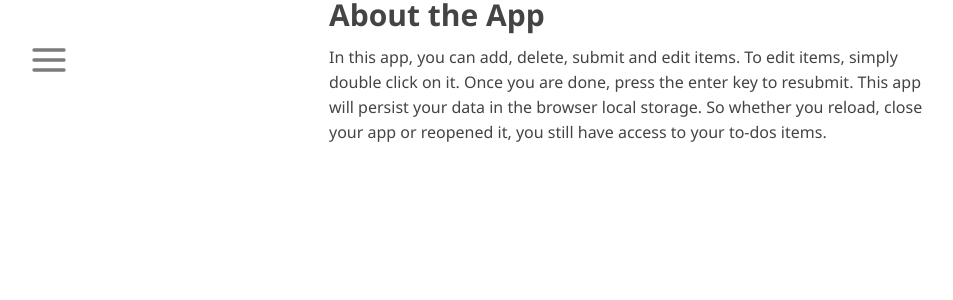
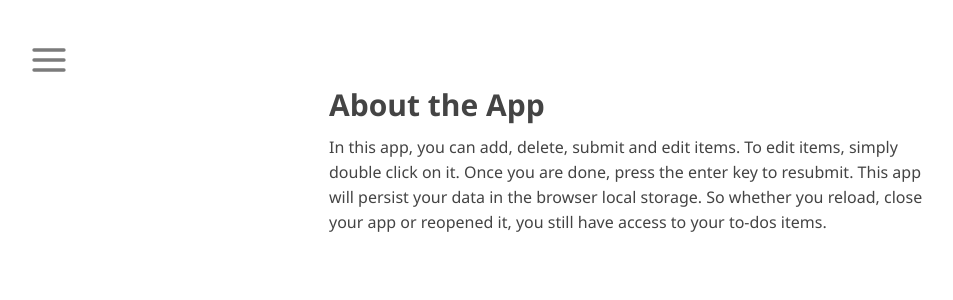
Before and after one commit to Lizdev-05/react-to-do-lists, a React (Create React App) app: page /#/about/about-app in a window 1280 px wide. Shown: the top 300 px of the page, without its empty margins (11-964 px from the left). Built offline with nearby package versions, Linux system fonts and the light colour scheme.

Commit message:
update styling

```diff
--- a/src/App.css
+++ b/src/App.css
@@ -138,6 +138,7 @@ a {
 }
 
 .main__content {
+  margin: 15% auto;
   flex: 7;
 }
 
--- a/src/pages/SinglePage.js
+++ b/src/pages/SinglePage.js
@@ -14,7 +14,7 @@ const SinglePage = () => {
       slug: "about-author",
       title: "About the Author",
       description:
-      "This app was developed by Oyinlade Ojesanmi, a web developer student at Microverse and a technical writer. She is opened to freelance Gig. So go ahead and connect with Oyinlade on LinkedIn https://www.linkedin.com/in/elizabeth-oyinlade-ojesanmi-0702aa16a",
+      "This app was developed by Oyinlade Ojesanmi, a web developer student at Microverse and a technical writer. She is opened to freelance Gig and job opportunities",
     },
   ];
 
```
